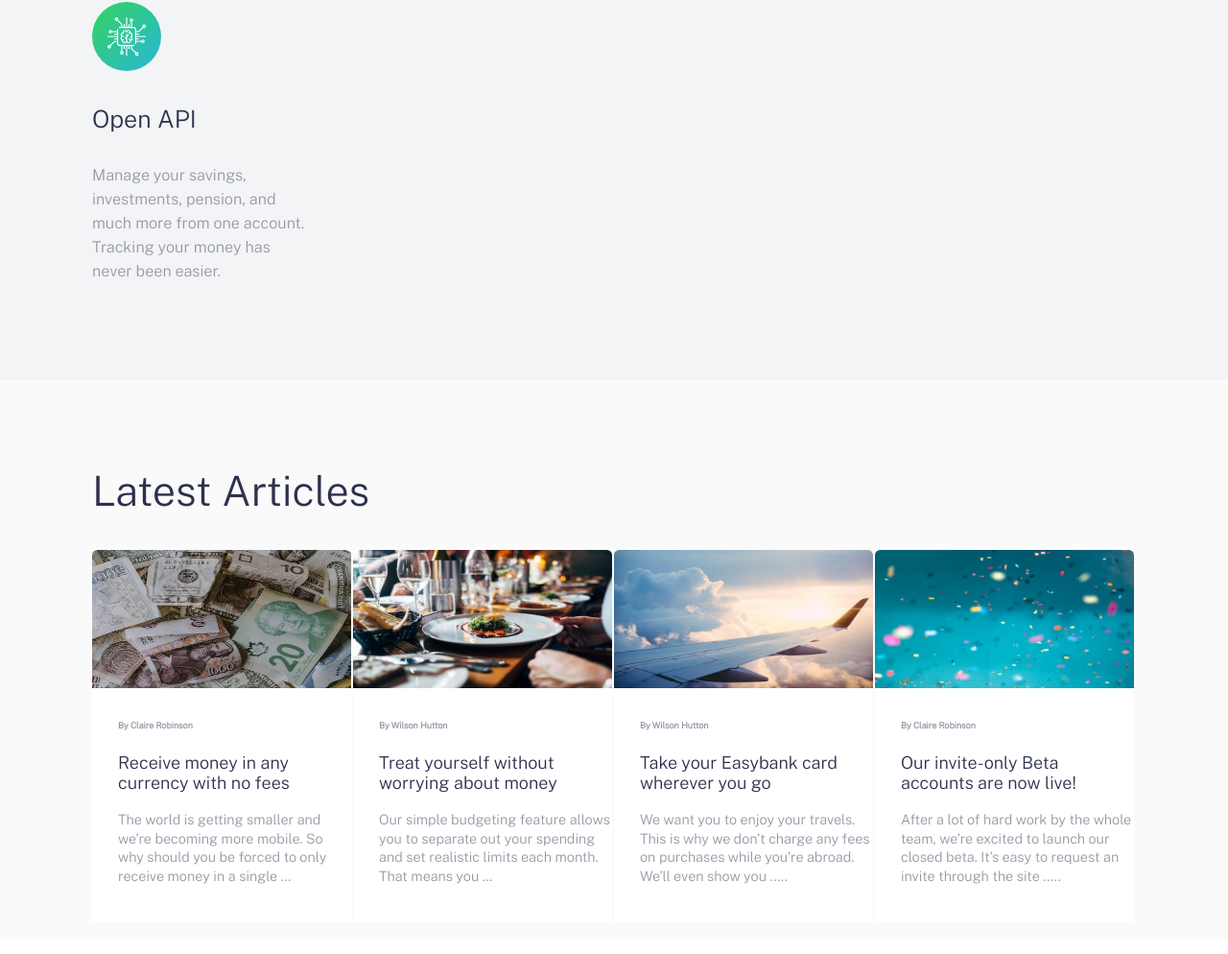
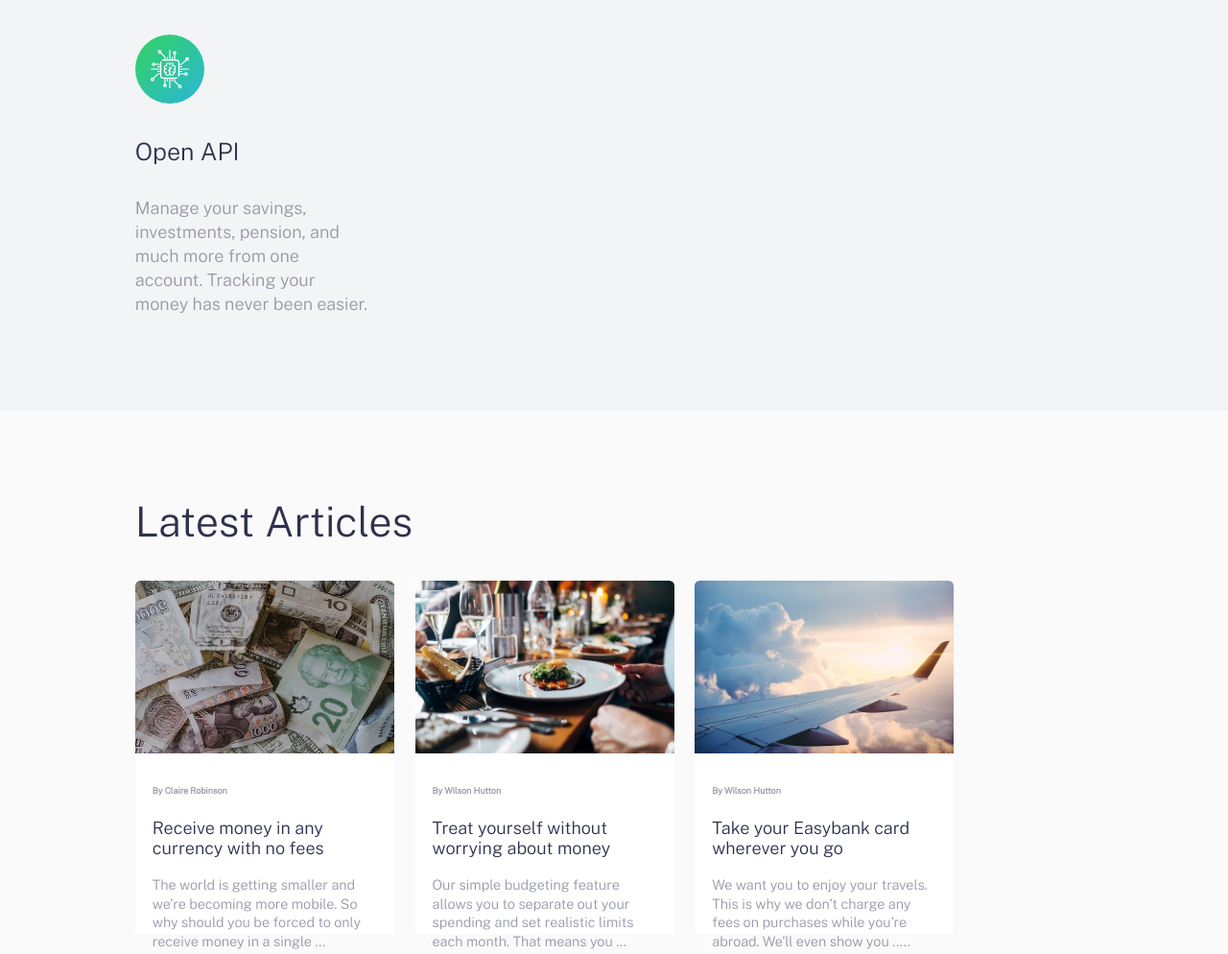
Before and after one commit to RashidSiddique12/Easybank_Landing_Page, a plain HTML site: page index.html in a window 1280 px wide. Shown: the part 1288-2282 px from the top of the page at 96% size. Drawn offline with nearby package versions, Linux system fonts and the light colour scheme; a web font is replaced by a local one.

Commit message:
minor change in css

```diff
--- a/style.css
+++ b/style.css
@@ -159,7 +159,8 @@ article .by {
   font-weight: bold;
 }
 article .des {
-  padding-left: 1.5rem;
+  padding-left: 1rem;
+  padding-right: 1rem;
 }
 
 article h5 {
@@ -264,8 +265,7 @@ header li a:hover {
   main {
     display: flex;
     background-color: var(--Very_Light_Gray);
-    overflow-x: hidden;
-
+    /* overflow-x: hidden; */
     overflow-x: clip;
   }
 
@@ -300,21 +300,21 @@ header li a:hover {
     /* height: 25vw; */
     order: -1;
     margin: auto;
-    margin-left: 4%;
+    margin-left: 7%;
     margin-top: 13%;
     text-align: start;
   }
 
   section {
     position: relative;
-    z-index: -3;
+    z-index: -1;
   }
 
   section .chosetitle {
     width: 60%;
     text-align: start;
     padding: 4rem 0 2rem 0;
-    margin-left: 7.5%;
+    margin-left: 11%;
   }
   section h2 {
     font-size: 2.4rem;
@@ -326,14 +326,14 @@ header li a:hover {
   }
   section p {
     margin-left: 0;
-    width: 75%;
     font-size: 1rem;
+    /* background-color: rgb(44, 81, 81); */
   }
   section .box h4{
   font-size: 1.4rem;
 }
   section .box p{
-    font-size: 0.9rem;
+    font-size: 1rem;
     font-weight: 500;
   }
 
@@ -342,13 +342,15 @@ header li a:hover {
     width: 85%;
     margin: auto;
     flex-wrap: wrap;
+    margin-left: 11%;
+
 
   }
   .box {
-    width: 300px;
-    height: 370px;
+    width: 270px;
+    height: 350px;
     text-align: left;
-    margin: auto;
+    margin: 1rem;
     margin-left: 0;
 
   }
@@ -358,15 +360,16 @@ header li a:hover {
   article h2 {
     font-size: 2.4rem;
     text-align: start;
-    margin-left: 7.5%;
+    margin-left: 11%;
     margin-bottom: 1rem;
   }
   article .box {
     width: 270px;
-    margin-left: 0;
+    margin:0 2% 8% 0;
+
   }
   article img {
-    height: 8rem;
+    height: 10rem;
   }
   .des .by {
     font-size: 0.5rem;
```
